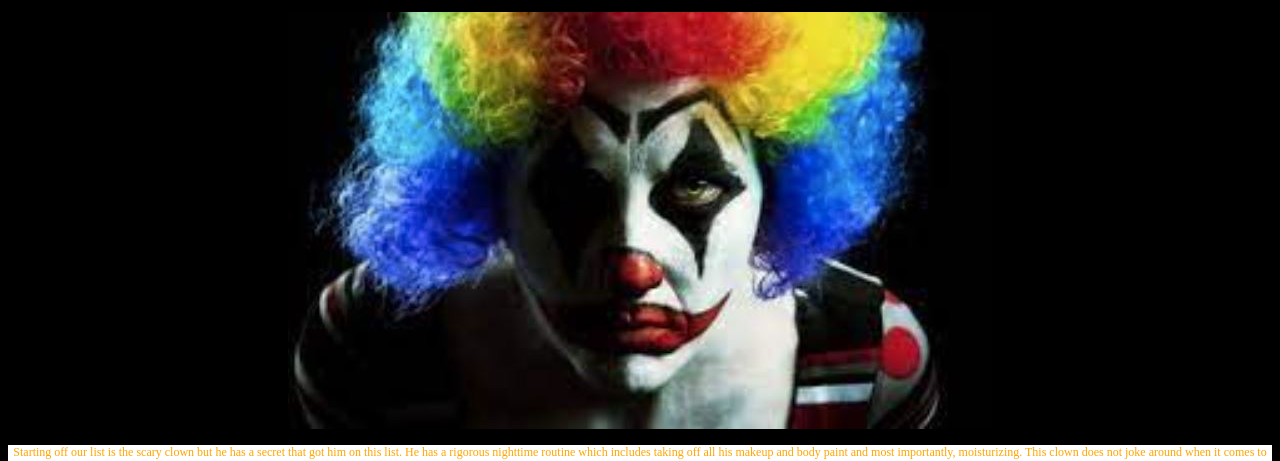
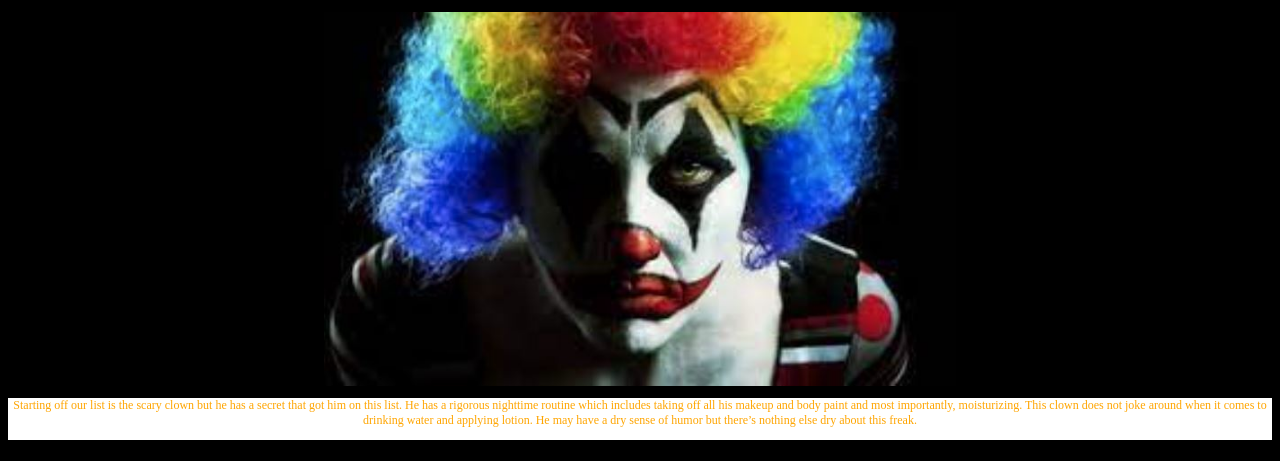
Before and after one commit to JTrusler/Media-Website, a plain HTML site: page index.html in a window 1280 px wide. Shown: the part 200-661 px from the top of the page. Drawn offline with Linux system fonts and the light colour scheme.

Commit message:
Update index.html

```diff
--- a/index.html
+++ b/index.html
@@ -45,6 +45,14 @@ p{
 body {
   Text-align: center;
   background-color: Black;
+  align-items: center;
+}
+img{
+  display: block;
+  margin-left: auto;
+  margin-right: auto;
+  width: 50%;
+
 }
 
 
@@ -60,7 +68,7 @@ body {
 
     <section>
       <h2>7. The Clown</h2>
-       <img src="clown.JPG" alt="A picture of a somewhat scary Clown in a rainbow afro">
+       <img src="Clown.JPG" alt="A picture of a somewhat scary Clown in a rainbow afro">
       <p>
         Starting off our list is the scary clown but he has a secret that got him on this list. He has a rigorous nighttime routine which includes taking off
         all his makeup and body paint and most importantly, moisturizing. This clown does not joke around when it comes to drinking water and applying lotion.
```
